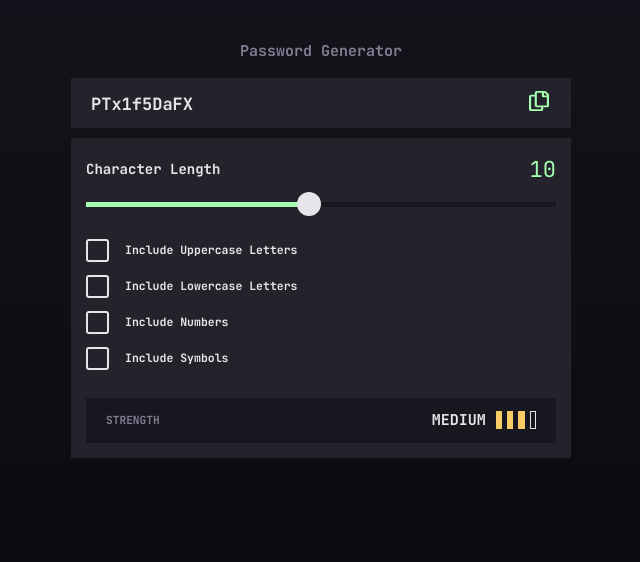
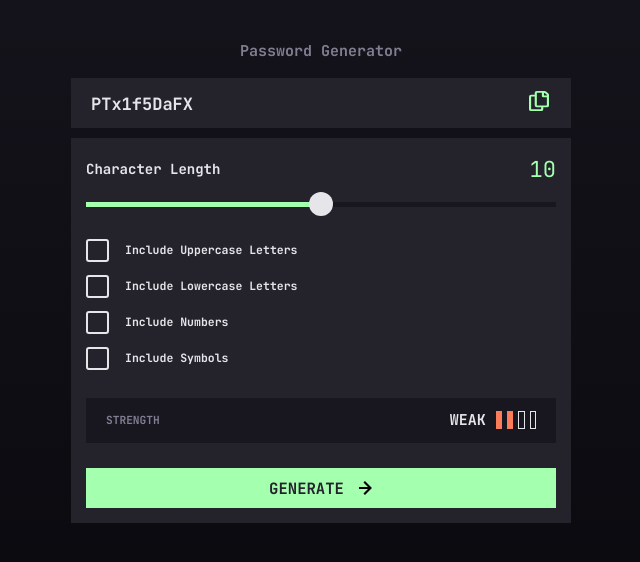
Before and after one commit to Hugo-Farias/password-generator, a React (Vite) app: page / in a window 1280 px wide. Shown: the top 562 px of the page, without its empty margins (319-959 px from the left). Built offline with nearby package versions, Linux system fonts and the light colour scheme.

Commit message:
conditions data working

```diff
--- a/src/components/Options.tsx
+++ b/src/components/Options.tsx
@@ -1,14 +1,53 @@
 import "./Options.scss";
+import { useState } from "react";
 import CharacterLength from "./options/CharacterLength";
-import InclusionToggles from "./options/InclusionToggles";
+import InclusionToggles, { stateT } from "./options/InclusionToggles";
 import Strength from "./options/Strength";
+import GenerateButton from "./options/GenerateButton";
+
+interface passCondT {
+  charLen: number;
+  upper: boolean;
+  lower: boolean;
+  numbers: boolean;
+  symbols: boolean;
+}
+
+const passCondInitial: passCondT = {
+  charLen: 10,
+  upper: false,
+  lower: false,
+  numbers: false,
+  symbols: false,
+};
 
 const Options = function () {
+  const [levelScore, setLevelScore] = useState<number>(2);
+  const [passCond, setPassCond] = useState<passCondT>(passCondInitial);
+  console.log("-> passCond", passCond);
+
+  const scoreCalculate = function (cond: passCondT) {
+    if (cond.charLen <= 4) setLevelScore(1);
+    else if (cond.charLen > 4) setLevelScore(2);
+
+    if (cond.upper) setLevelScore(5);
+  };
+
+  const handleReturnLength = function (obj: number | stateT) {
+    if (typeof obj === "number") {
+      setPassCond((prev) => ({ ...prev, charLen: obj }));
+    } else {
+      setPassCond((prev) => ({ ...prev, ...obj }));
+    }
+    scoreCalculate(passCond);
+  };
+
   return (
     <div className="options">
-      <CharacterLength />
-      <InclusionToggles />
-      <Strength />
+      <CharacterLength returnLength={handleReturnLength} />
+      <InclusionToggles returnConditions={handleReturnLength} />
+      <Strength levelNumber={levelScore} />
+      <GenerateButton />
     </div>
   );
 };
--- a/src/components/ResultField.scss
+++ b/src/components/ResultField.scss
@@ -28,7 +28,7 @@
     }
 
     & > .button-copy {
-      transition: background-color 0.2s ease-in-out;
+      transition: filter 0.2s ease-in-out;
       background-color: transparent;
       //background-color: red;
       position: absolute;
@@ -39,7 +39,8 @@
       aspect-ratio: 1.3;
 
       &:hover {
-        background-color: rgba(255, 255, 255, 0.15);
+        //background-color: rgba(255, 255, 255, 0.15);
+        filter: grayscale(100);
       }
       & > img {
         height: 2rem;
--- a/src/components/ResultField.tsx
+++ b/src/components/ResultField.tsx
@@ -6,7 +6,9 @@ function ResultField() {
     <div className="result-field">
       <h1 className="title">Password Generator</h1>
       <div className="result">
-        <h2 className="password">PTx1f5DaFX</h2>
+        <h2 className="password" placeholder="P4$5W0rD!">
+          PTx1f5DaFX
+        </h2>
         <button className="button-copy">
           <img alt="Copy Icon" src={copySvg} />
         </button>
--- a/src/components/options/CharacterLength.scss
+++ b/src/components/options/CharacterLength.scss
@@ -23,7 +23,9 @@
     appearance: none;
 
     &:hover::-webkit-slider-thumb {
-      background: darken($color-font, 20);
+      //background: darken($color-font, 20);
+      background-color: $color-null;
+      outline: 0.2rem solid $color-primary;
     }
 
     &::-webkit-slider-runnable-track {
@@ -32,6 +34,8 @@
     }
 
     &::-webkit-slider-thumb {
+      transition: all 0.2s ease-in-out;
+      transition-property: background-color;
       -webkit-appearance: none;
       height: 2.4rem;
       aspect-ratio: 1;
--- a/src/components/options/CharacterLength.tsx
+++ b/src/components/options/CharacterLength.tsx
@@ -1,11 +1,15 @@
 import "./CharacterLength.scss";
 import { CSSProperties, useRef, useState } from "react";
 
-const CharacterLength = function () {
+interface propT {
+  returnLength: (len: number) => void;
+}
+
+const CharacterLength = function (prop: propT) {
   const sliderRef = useRef<HTMLInputElement | null>(null);
   const [currentLen, setCurrentLen] = useState<number>(10);
   const maxLength = +sliderRef.current?.max || currentLen * 2;
-  const percentage = (currentLen / maxLength) * 100 - 2;
+  const percentage = (currentLen / maxLength) * 100;
   const colorPrimary = "#a4ffaf";
   const colorNull = "#18171F";
 
@@ -14,7 +18,9 @@ const CharacterLength = function () {
   };
 
   const handleInputChange = function () {
-    setCurrentLen(+sliderRef.current!.value);
+    const newCurrent = +sliderRef.current!.value;
+    setCurrentLen(newCurrent);
+    prop.returnLength(newCurrent);
   };
 
   return (
@@ -30,7 +36,7 @@ const CharacterLength = function () {
         className="slider"
         type="range"
         id="slider"
-        min="1"
+        min="0"
         max="20"
         step="1"
         style={inputStyle}
--- /dev/null
+++ b/src/components/options/GenerateButton.scss
@@ -0,0 +1,36 @@
+@import "../../variables";
+
+.generate-button {
+  transition: all 0.1s ease-in-out;
+  transition-property: background-color, color, filter;
+  display: flex;
+  justify-content: center;
+  align-items: center;
+  gap: 1.5rem;
+  font-family: inherit;
+  height: 4rem;
+  background-color: $color-primary;
+  border: none;
+  color: $color-window;
+  cursor: pointer;
+
+  &:hover {
+    background-color: $color-null;
+    color: $color-primary;
+    outline: 0.1rem solid $color-primary;
+  }
+
+  &:hover > .button-arrow {
+    filter: unset;
+  }
+
+  & > .button-label {
+    margin-top: 0.1rem;
+    text-transform: uppercase;
+  }
+
+  & > .button-arrow {
+    height: 1.4rem;
+    filter: brightness(0);
+  }
+}
--- /dev/null
+++ b/src/components/options/GenerateButton.tsx
@@ -0,0 +1,17 @@
+import "./GenerateButton.scss";
+import arrowSVG from "../../assets/images/icon-arrow-right.svg";
+
+const GenerateButton = function () {
+  return (
+    <button className="generate-button">
+      <h3 className="button-label">Generate</h3>{" "}
+      <img
+        src={arrowSVG}
+        alt="Generate button arrow"
+        className="button-arrow"
+      />
+    </button>
+  );
+};
+
+export default GenerateButton;
--- a/src/components/options/InclusionToggles.tsx
+++ b/src/components/options/InclusionToggles.tsx
@@ -1,12 +1,16 @@
 import "./InclusionToggles.scss";
 import { useState } from "react";
 
-type stateT = {
+export interface stateT {
   upper: boolean;
   lower: boolean;
   numbers: boolean;
   symbols: boolean;
-};
+}
+
+interface propT {
+  returnConditions: (v: stateT) => void;
+}
 
 const stateInitial = {
   upper: false,
@@ -22,12 +26,14 @@ const checkboxes: { name: string; label: string }[] = [
   { name: "symbols", label: "Include Symbols" },
 ];
 
-const InclusionToggles = function () {
+const InclusionToggles = function (props: propT) {
   const [checkState, setCheckState] = useState<stateT>(stateInitial);
 
   const handleCheck = function (e: string) {
     setCheckState((prev) => {
-      return { ...prev, [e]: !checkState[e] };
+      const newCond = { ...prev, [e]: !checkState[e] };
+      props.returnConditions(newCond);
+      return newCond;
     });
   };
 
--- a/src/components/options/Strength.scss
+++ b/src/components/options/Strength.scss
@@ -20,6 +20,7 @@
     align-items: center;
     & > .level-name {
       font-size: 1.5rem;
+      text-transform: uppercase;
     }
 
     & > .pips-container {
@@ -32,7 +33,6 @@
         border: 0.1rem solid $color-font;
 
         &.filled {
-          background-color: #f8cd65;
           border: none;
         }
       }
--- a/src/components/options/Strength.tsx
+++ b/src/components/options/Strength.tsx
@@ -1,17 +1,45 @@
 import "./Strength.scss";
+import { ReactNode } from "react";
 
-const Strength = function () {
+interface propT {
+  levelNumber: number;
+}
+
+const levelStyle: { [n: string]: { color: string; name: string } } = {
+  1: { color: "#F64A4A", name: "Too Weak!" },
+  2: { color: "#FB7C58", name: "Weak" },
+  3: { color: "#F8CD65", name: "Medium" },
+  4: { color: "#A4FFAF", name: "Strong" },
+};
+
+const Strength = function (props: propT) {
+  let level = Math.floor(props.levelNumber);
+
+  if (level > 4) level = 4;
+  else if (level < 1) level = 1;
+
+  const pipsJSX: ReactNode[] = [];
+
+  for (let i = 1; i <= level; i++) {
+    pipsJSX.push(
+      <span
+        key={i}
+        className="pip filled"
+        style={{ backgroundColor: levelStyle[level].color }}
+      />
+    );
+  }
+
+  while (pipsJSX.length < 4) {
+    pipsJSX.push(<span key={pipsJSX.length + 1} className="pip" />);
+  }
+
   return (
     <div className="strength">
       <h4 className="label">STRENGTH</h4>
       <div className="level">
-        <h3 className="level-name">MEDIUM</h3>
-        <div className="pips-container">
-          <span className="pip filled" />
-          <span className="pip filled" />
-          <span className="pip filled" />
-          <span className="pip" />
-        </div>
+        <h3 className="level-name">{levelStyle[level].name}</h3>
+        <div className="pips-container">{pipsJSX}</div>
       </div>
     </div>
   );
```
Also changed, not shown: src/assets/images/icon-arrow-right.svg, 1 other file (tests, documents, lock files or other folders).
